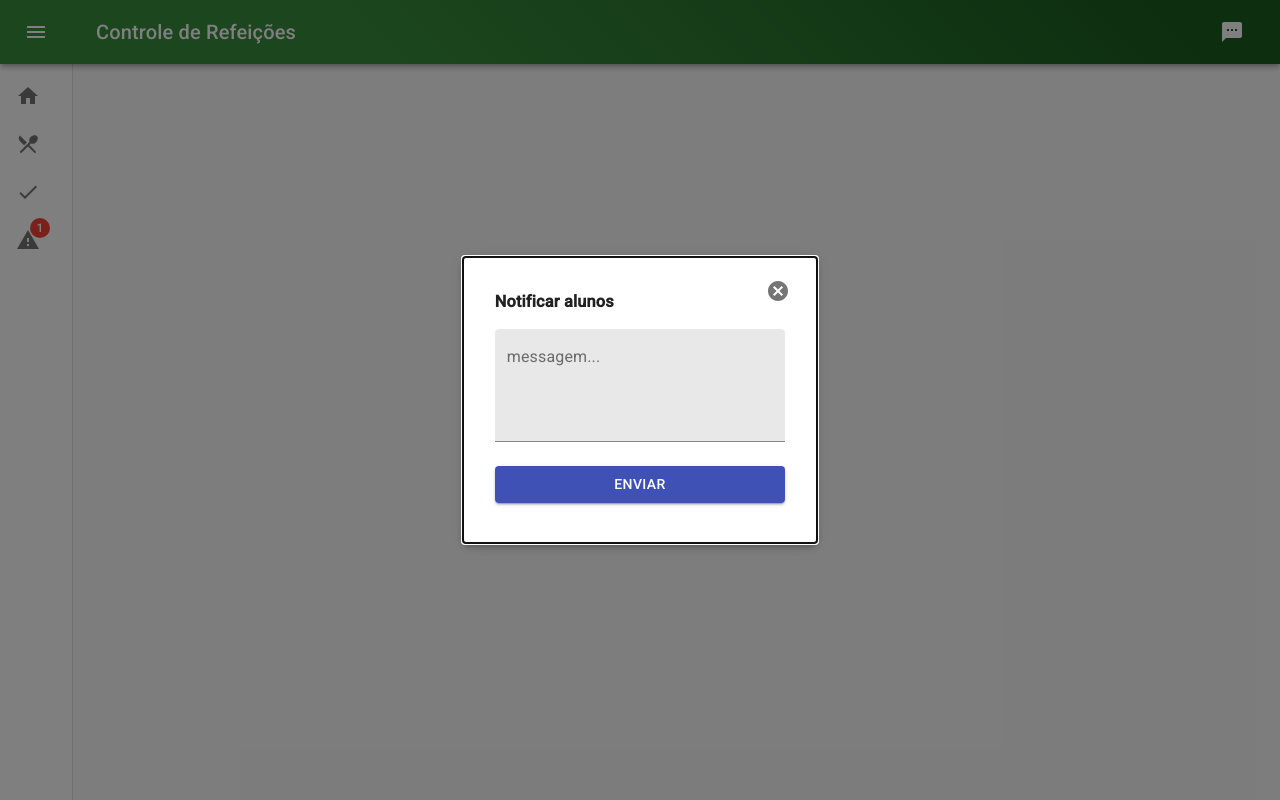
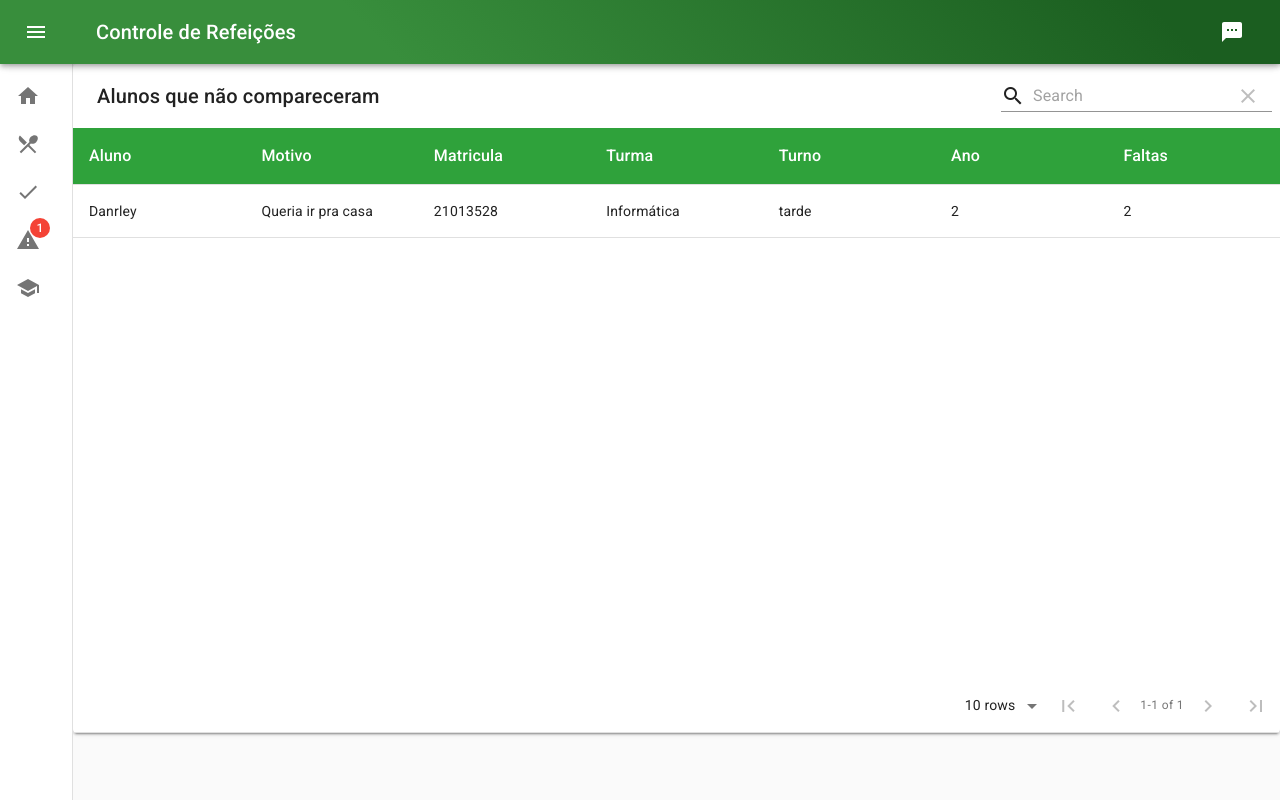
Before and after one commit to DanleyCr7/web_refectory, a React (Create React App) app: page /lack in a window 1280 px wide. Built offline with nearby package versions, Linux system fonts and the light colour scheme.

Commit message:
add page lack

```diff
--- a/src/components/listRoutesIcons/index.js
+++ b/src/components/listRoutesIcons/index.js
@@ -8,6 +8,7 @@ import ListItemText from '@material-ui/core/ListItemText';
 import HomeIcon from '@material-ui/icons/Home';
 import LocalDiningIcon from '@material-ui/icons/LocalDining';
 import Check from '@material-ui/icons/Check';
+import School from '@material-ui/icons/School';
 import CountWarning from '../countWarning'
 
 export const RouteList =_=>{
@@ -47,6 +48,14 @@ export const RouteList =_=>{
               <ListItemText primary='Avisos' />
             </ListItem>
           </Link>
+          <Link to='/lack' color='inherit' underline='none' component={RouterLink}>
+            <ListItem>
+              <ListItemIcon>
+                <School/>
+              </ListItemIcon>
+              <ListItemText primary='Faltas' />
+            </ListItem>
+          </Link>
         </List>
     )
 }
--- a/src/components/navDrawer/index.js
+++ b/src/components/navDrawer/index.js
@@ -73,7 +73,7 @@ const NavDrawer = _ => {
   const classes = useStyles();
   const theme = useTheme();
   const [open, setOpen] = useState(false);
-  const [modalSend, setModalSend] = useState(true)
+  const [modalSend, setModalSend] = useState(false)
 
   const handleDrawerOpen = _ => {
     setOpen(true);
--- /dev/null
+++ b/src/components/tableLack/index.js
@@ -0,0 +1,40 @@
+import React, {useState} from 'react';
+import MaterialTable from 'material-table';
+
+const TableLack =_=>{
+    const [state, setState] = useState({
+        columns:[
+            {title: 'Aluno', field: 'student'},
+            {title: 'Motivo', field: 'reason'},
+            {title: 'Matricula', field: 'registration'},
+            {title: 'Turma', field: 'class'},
+            {title: 'Turno', field: 'shift'},
+            {title: 'Ano', field: 'year'},
+            {title: 'Faltas', field:'lack'},
+        ],
+        data:[
+            {student: 'Danrley', reason: 'Queria ir pra casa', registration:'21013528', class: 'Informática', shift: 'tarde', year: '2', lack: 2}
+        ]
+    })
+
+    return(
+        <MaterialTable
+           title="Alunos que não compareceram"
+           columns= {state.columns}
+           data={state.data}
+           options={{
+               sorting: false,
+               pageSize: 10,
+               actionsColumnIndex: -1,
+               headerStyle:{
+                   backgroundColor: '#2FA23B',
+                   color: '#fff',
+                   fontSize: '1rem',
+                   zIndex: 8,
+               }
+           }}
+        />
+    )
+}
+
+export default TableLack;
--- a/src/components/warningTable/index.js
+++ b/src/components/warningTable/index.js
@@ -2,7 +2,7 @@ import React, {useState} from 'react'
 import MaterialTable from 'material-table'
 
 import settingsDefaultText from '../../config/settingsText'
-export const WarningTable =_=>{
+export const WarningTable =({data, title,})=>{
     const [state, setState] = useState({
         collumns:[
             {title: 'Professor', field: 'teacher'},
@@ -13,9 +13,7 @@ export const WarningTable =_=>{
             {title: 'Ano', field: 'year' },
             {title: 'Data', field: 'date' }
         ],
-        data:[
-            {teacher: 'Danrley', warning: 'Os alunos estão com fome', class: 'Informatica', quantidy: 40, bout: 'Manhã', year:'2', date: '24/07/2021' }
-        ]
+
     })
     const onRowDelete =_=>{
         alert('teste')
@@ -23,9 +21,9 @@ export const WarningTable =_=>{
 
     return(
         <MaterialTable
-          title='Reservas solicitadas'
+          title={title}
           columns={state.collumns}
-          data={state.data}
+          data={data}
           editable={{
               onRowDelete: onRowDelete,
           }}
@@ -41,7 +39,7 @@ export const WarningTable =_=>{
           localization={settingsDefaultText}
           options={{
             sorting:false,
-            pageSize:10,
+            pageSize: 5,
             actionsColumnIndex: -1,
             headerStyle:{
                 backgroundColor: '#2FA23B',
--- /dev/null
+++ b/src/pages/lack/index.js
@@ -0,0 +1,18 @@
+import React from 'react';
+import TableLack from '../../components/tableLack';
+const Lack =_=>{
+    return(
+        <main style={{flexGrow: 1}}>
+         <div style={{
+                display: 'flex',
+                alignItems: 'center',
+                justifyContent: 'flex-end',
+                padding: '0 8px',
+                minHeight: '64px',
+            }}
+            />
+          <TableLack/>
+        </main>
+    )
+}
+export default Lack;
--- a/src/pages/warning/index.js
+++ b/src/pages/warning/index.js
@@ -1,7 +1,12 @@
-import React from 'react';
+import React, {useState} from 'react';
 import Badge from '@material-ui/core/Badge';
 import WarningTable from '../../components/warningTable';
 const Warning = _ => {
+    const [requested, requestedSet]= useState([
+    ])
+    const [accepted, acceptedSet]= useState([
+        {teacher: 'Danrley', warning: 'Os alunos estão com fome', class: 'Informatica', quantidy: 40, bout: 'Manhã', year:'2', date: '24/07/2021' }
+    ])
     return (
         <main style={{ flexGrow: 1 }}>
             <div style={{
@@ -12,7 +17,8 @@ const Warning = _ => {
                 minHeight: '64px',
             }}
             />
-            <WarningTable />
+            <WarningTable title="Reservas solicitadas" data={requested} />
+            <WarningTable title="Reservas aceitas"  data={accepted}/>
         </main>
     );
 }
--- a/src/routes.js
+++ b/src/routes.js
@@ -5,6 +5,7 @@ import Main from './pages/main';
 import Menu from './pages/menu';
 import Checkin from './pages/checkin';
 import Warning from './pages/warning';
+import Lack from './pages/lack';
 
 const Routes = _ => (
   <Switch>
@@ -12,6 +13,7 @@ const Routes = _ => (
     <Route path='/menu' component={Menu} />
     <Route path='/checkin' component={Checkin} />
     <Route path='/warning' component={Warning}/>
+    <Route path='/lack' component={Lack}/>
   </Switch>
 );
 
```
